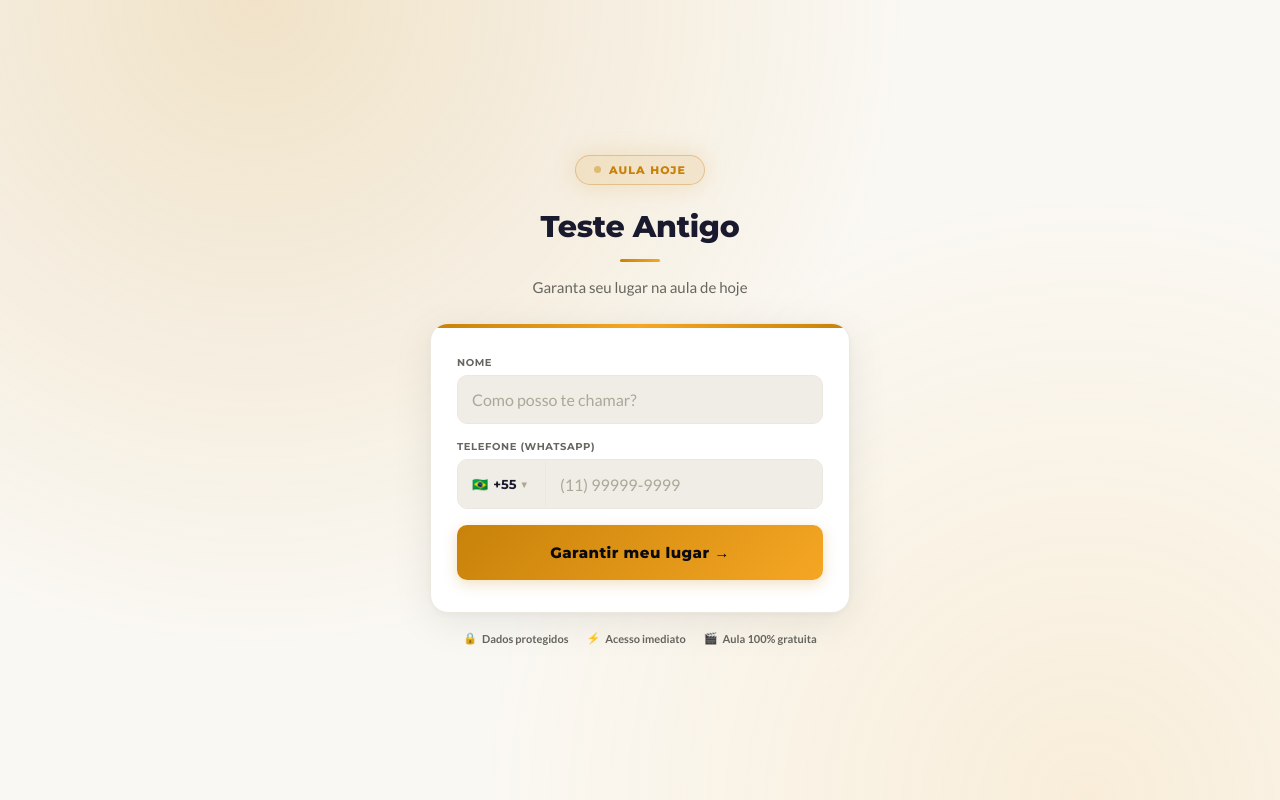
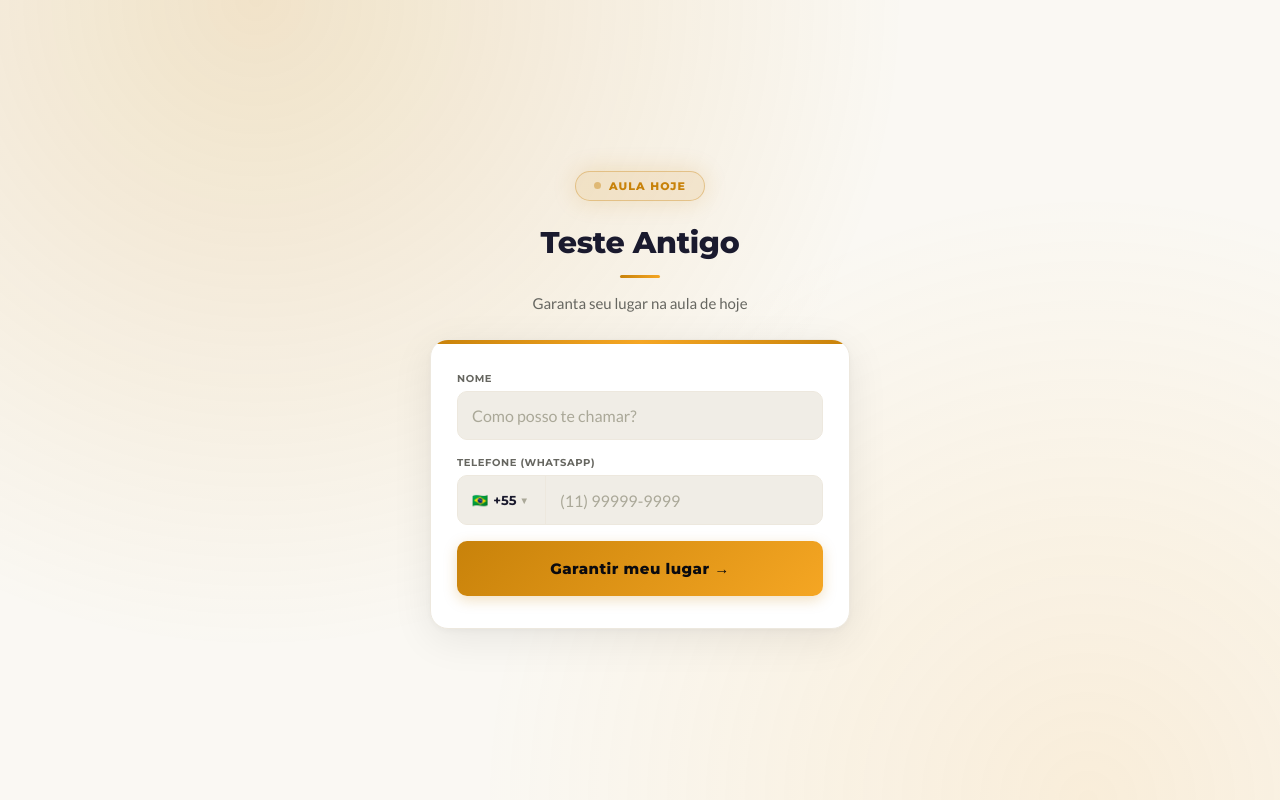
Before and after one commit to digo77/webinar, a Flask app: template templates/registrar.html in a window 1280 px wide. Run offline with Flask 3, Linux system fonts and the light colour scheme; the template is opened without the code that fills it: values that come from a table or form of the project are taken from there, others are empty; data comes from the database, SQL or seed files in the repository.

Commit message:
fix: remove trust signals + waiting usa BG image do registro
- registrar.html: remove linha 'Dados protegidos / Acesso imediato / Aula 100% gratuita'
- sala.html (waiting): se webinar tem register_bg_image_url, usa como fundo
  (fixed, cover) + overlay escuro .62 pra legibilidade; senao cai no gradiente/cor

Co-Authored-By: Claude Opus 4.7 (1M context) <noreply@anthropic.com>

```diff
--- a/templates/registrar.html
+++ b/templates/registrar.html
@@ -501,13 +501,6 @@
 
 </div>
 
-<!-- Trust signals -->
-<div class="trust-row">
-    <span class="trust-item">🔒 <strong>Dados protegidos</strong></span>
-    <span class="trust-item">⚡ <strong>Acesso imediato</strong></span>
-    <span class="trust-item">🎬 <strong>Aula 100% gratuita</strong></span>
-</div>
-
 {% endif %}
 </div>
 </div>
```
Also changed, not shown: templates/sala.html (+11 -0 lines).
